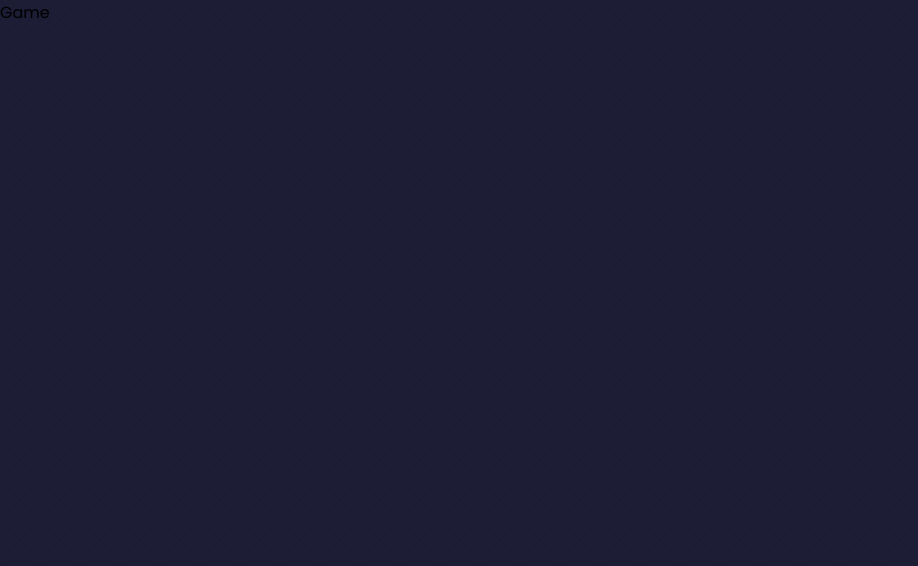
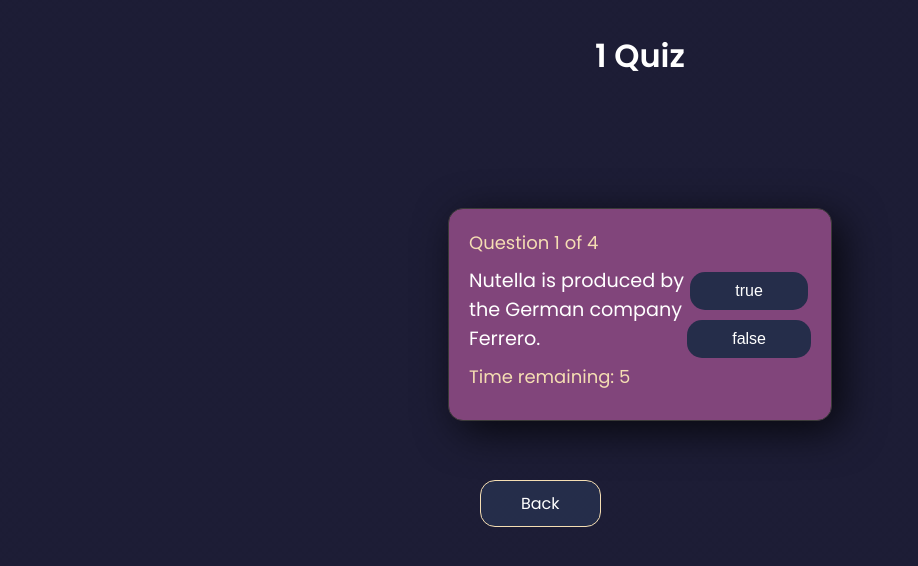
Before and after one commit to babaquero07/trivia-challenge-client, a React (Create React App) app: page /play/1 in a window 1280 px wide. Shown: the top 566 px of the page, without its empty margins (0-918 px from the left). Built offline with nearby package versions, Linux system fonts and the light colour scheme.

Commit message:
Quiz componente terminado. Con estilos

```diff
--- /dev/null
+++ b/src/Components/Quiz/Quiz.jsx
@@ -0,0 +1,163 @@
+import React, { useState, useEffect } from "react";
+import style from "./Quiz.module.css";
+import { useParams } from "react-router-dom";
+
+const Quiz = () => {
+  const quiz = [
+    {
+      category: "General Knowledge",
+      question: "Nutella is produced by the German company Ferrero.",
+      options: [
+        {
+          answer: "true",
+          isCorrect: true,
+        },
+        {
+          answer: "false",
+          isCorrect: false,
+        },
+      ],
+    },
+    {
+      category: "General Knowledge",
+      question: "The vapor produced by e-cigarettes is actually water.",
+      options: [
+        {
+          answer: "true",
+          isCorrect: false,
+        },
+        {
+          answer: "false",
+          isCorrect: true,
+        },
+      ],
+    },
+    {
+      category: "General Knowledge",
+      question: "The sum of all the numbers on a roulette wheel is 666.",
+      options: [
+        {
+          answer: "true",
+          isCorrect: true,
+        },
+        {
+          answer: "false",
+          isCorrect: false,
+        },
+      ],
+    },
+    {
+      category: "General Knowledge",
+      question: "An eggplant is a vegetable.",
+      options: [
+        {
+          answer: "false",
+          isCorrect: true,
+        },
+        {
+          answer: "true",
+          isCorrect: false,
+        },
+      ],
+    },
+  ];
+
+  const { category } = useParams();
+  const actualURL = `/play/${category}`;
+
+  const [actualQuestion, setActualQuestion] = useState(0);
+  const [score, setScore] = useState(0);
+  const [isFinished, setIsFinished] = useState(false);
+  const [timeRemaining, setTimeRemaining] = useState(10);
+  const [areDisabled, setAreDisabled] = useState(false);
+
+  useEffect(() => {
+    const interval = setInterval(() => {
+      if (timeRemaining > 0) setTimeRemaining((prev) => prev - 1);
+      if (timeRemaining === 0) setAreDisabled(!areDisabled);
+    }, 1000);
+
+    return () => clearInterval(interval);
+  }, [timeRemaining]);
+
+  const handleAnswerSubmit = (isCorrect, e) => {
+    if (isCorrect) setScore(score + 1);
+
+    e.target.classList.add(
+      isCorrect ? `${style.correct}` : `${style.incorrect}`
+    );
+
+    setTimeout(() => {
+      if (actualQuestion === quiz.length - 1) {
+        setIsFinished(true);
+      } else {
+        e.target.classList.remove(
+          isCorrect ? `${style.correct}` : `${style.incorrect}`
+        );
+        setActualQuestion(actualQuestion + 1);
+      }
+    }, 1300);
+  };
+
+  if (isFinished)
+    return (
+      <div className={style.gameOverContainer}>
+        <span className={style.gameOverContainer__title}>
+          {" "}
+          Your score is {score} of {quiz.length}{" "}
+        </span>
+        <button
+          className={style.gameOverContainer__button}
+          onClick={() => (window.location.href = actualURL)}
+        >
+          {" "}
+          Play again
+        </button>
+      </div>
+    );
+
+  return (
+    <div className={style.quizContainer}>
+      <div className={style.leftSide}>
+        <div className={style.questionNumber}>
+          <span>
+            Question {actualQuestion + 1} of {quiz.length}
+          </span>
+          <div className={style.questionTitle}>
+            {quiz[actualQuestion].question}
+          </div>
+          {!areDisabled ? (
+            <span className={style.timeRemaining}>
+              Time remaining: {timeRemaining}
+            </span>
+          ) : (
+            <button
+              className={style.continueButton}
+              onClick={() => {
+                setTimeRemaining(10);
+                setAreDisabled(false);
+                setActualQuestion(actualQuestion + 1);
+              }}
+            >
+              Continue
+            </button>
+          )}
+        </div>
+        <div className={style.rightSide}>
+          {quiz[actualQuestion].options.map((answer, index) => (
+            <button
+              key={index + 1}
+              disabled={areDisabled}
+              className={style.optionButton}
+              onClick={(e) => handleAnswerSubmit(answer.isCorrect, e)}
+            >
+              {answer.answer}
+            </button>
+          ))}
+        </div>
+      </div>
+    </div>
+  );
+};
+
+export default Quiz;
--- /dev/null
+++ b/src/Components/Quiz/Quiz.module.css
@@ -0,0 +1,118 @@
+.quizContainer {
+  width: 30vw;
+  border-radius: 15px;
+  padding: 20px;
+  background-color: #81457b;
+  box-shadow: 10px 10px 42px 0px rgba(0, 0, 0, 0.75);
+  display: flex;
+  grid-template-columns: 1fr 1fr;
+  border: 1px solid rgb(59, 59, 57);
+  margin: 8rem auto;
+}
+
+.leftSide {
+  width: 100%;
+  display: flex;
+}
+
+.questionNumber {
+  margin-bottom: 10px;
+}
+
+.questionNumber span {
+  font-size: 18px;
+  color: wheat;
+}
+
+.questionTitle {
+  margin-bottom: 12px;
+  color: #ffffff;
+  font-size: 1.2rem;
+  margin: 10px 0;
+}
+
+.rightSide {
+  width: 60%;
+  display: flex;
+  flex-direction: column;
+  justify-content: center;
+  align-items: center;
+}
+
+.optionButton {
+  margin: 5px 0;
+  font-size: 16px;
+  color: #ffffff;
+  background-color: #252d4a;
+  border-radius: 15px;
+  padding: 10px 45px;
+  cursor: pointer;
+}
+
+.timeRemaining {
+  font-size: 14px;
+  color: #fcbf3d;
+  margin-bottom: 20px;
+  justify-self: flex-end;
+}
+
+.correct,
+.correct:hover {
+  background-color: #2f922f;
+}
+
+.incorrect,
+.incorrect:hover {
+  background-color: #c91616;
+}
+
+.optionButton[disabled] {
+  background-color: #555e7d;
+  color: #ffffff;
+  cursor: not-allowed;
+}
+
+.optionButton:focus {
+  outline: none;
+}
+
+.continueButton {
+  margin: 8px 0;
+  font-size: 16px;
+  color: #ffffff;
+  background-color: #252d4a;
+  border-radius: 15px;
+  padding: 10px 45px;
+  cursor: pointer;
+}
+
+.gameOverContainer {
+  width: 22vw;
+  border-radius: 15px;
+  padding: 20px;
+  background-color: #81457b;
+  box-shadow: 10px 10px 42px 0px rgba(0, 0, 0, 0.75);
+  display: flex;
+  flex-wrap: wrap;
+  justify-content: center;
+  border: 1px solid rgb(59, 59, 57);
+  gap: 1rem;
+  margin: 10rem auto;
+}
+
+.gameOverContainer__title {
+  width: 100%;
+  font-size: 1.2rem;
+  font-weight: 600;
+  color: #fff;
+  text-align: center;
+}
+
+.gameOverContainer__button {
+  font-size: 16px;
+  color: #ffffff;
+  background-color: #252d4a;
+  border-radius: 15px;
+  padding: 10px 40px;
+  cursor: pointer;
+}
--- a/src/Pages/Game/Game.jsx
+++ b/src/Pages/Game/Game.jsx
@@ -1,7 +1,19 @@
 import React from "react";
+import { useParams, Link } from "react-router-dom";
+import Quiz from "../../Components/Quiz/Quiz";
+import style from "./Game.module.css";
 
 const Game = () => {
-  return <div>Game</div>;
+  const { category } = useParams();
+  return (
+    <div className={style.gameContainer}>
+      <h1 className={style.gameContainer__title}>{category} Quiz</h1>
+      <Quiz />
+      <Link className={style.gameContainer__backLink} to="/home">
+        Back
+      </Link>
+    </div>
+  );
 };
 
 export default Game;
--- /dev/null
+++ b/src/Pages/Game/Game.module.css
@@ -0,0 +1,23 @@
+.gameContainer {
+  /* justify-content: center; */
+  /* flex-wrap: wrap; */
+  position: relative;
+}
+
+.gameContainer__title {
+  margin: 2rem 0;
+  text-align: center;
+}
+
+.gameContainer__backLink {
+  border: 1px solid wheat;
+  font-size: 16px;
+  color: #ffffff;
+  background-color: #252d4a;
+  border-radius: 15px;
+  padding: 10px 40px;
+  cursor: pointer;
+  position: absolute;
+  left: 30rem;
+  top: 28rem;
+}
```
